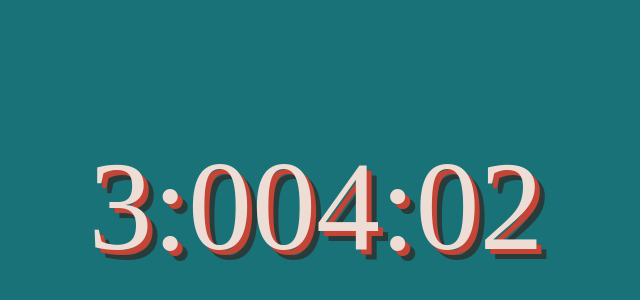
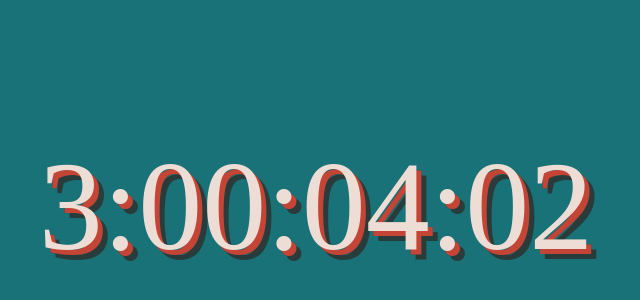
Before and after one commit to regreto/daynull, a plain HTML site: page index.html in a window 1280 px wide. Shown: the part 194-494 px from the top of the page, without its empty margins (324-964 px from the left). Drawn offline with Linux system fonts and the light colour scheme; a web font is replaced by a local one.

Commit message:
So it bugs already ...

```diff
--- a/index.html
+++ b/index.html
@@ -14,6 +14,6 @@
 <span class=minutes></span>
 <span class=seconds></span>
 </div>
-<script type=text/javascript>let weeks=document.querySelector("span.weeks"),days=document.querySelector("span.days"),hours=document.querySelector("span.hours"),minutes=document.querySelector("span.minutes"),seconds=document.querySelector("span.seconds");function update(){let diff=(new Date()).getTime()-1612710000000,count=Math.floor(diff/(7*24*60*60*1000));weeks.innerHTML=count>=1?count+":":"";diff-=count*7*24*60*60*1000;count=Math.floor(diff/(24*60*60*1000));days.innerHTML=count>=1?count+":":(weeks.innerHTML!=""?"0":"");if(days.innerHTML.length==1){days.innerHTML="0"+days.innerHTML}diff-=count*24*60*60*1000;count=Math.floor(diff/(60*60*1000));hours.innerHTML=count>=1?count+":":(days.innerHTML!=""?"0":"");if(hours.innerHTML.length==2){hours.innerHTML="0"+hours.innerHTML}diff-=count*60*60*1000;count=Math.floor(diff/(60*1000));minutes.innerHTML=count>=1?count+":":(hours.innerHTML!=""?"0":"");if(minutes.innerHTML.length==2){minutes.innerHTML="0"+minutes.innerHTML}diff-=count*60*1000;count=Math.floor(diff/1000);seconds.innerHTML=count>=1?count:(minutes.innerHTML!=""?"0":"");if(seconds.innerHTML.length==1){seconds.innerHTML="0"+seconds.innerHTML}diff-=count*1000}update();const updater=setInterval(update,1000);</script>
+<script type=text/javascript>let weeks=document.querySelector("span.weeks"),days=document.querySelector("span.days"),hours=document.querySelector("span.hours"),minutes=document.querySelector("span.minutes"),seconds=document.querySelector("span.seconds");function update(){let diff=(new Date()).getTime()-1612710000000,count=Math.floor(diff/(7*24*60*60*1000));weeks.innerHTML=count>=1?count+":":"";diff-=count*7*24*60*60*1000;count=Math.floor(diff/(24*60*60*1000));days.innerHTML=count>=1?count+":":(weeks.innerHTML!=""?"0:":"");if(days.innerHTML.length==1){days.innerHTML="0"+days.innerHTML}diff-=count*24*60*60*1000;count=Math.floor(diff/(60*60*1000));hours.innerHTML=count>=1?count+":":(days.innerHTML!=""?"0:":"");if(hours.innerHTML.length==2){hours.innerHTML="0"+hours.innerHTML}diff-=count*60*60*1000;count=Math.floor(diff/(60*1000));minutes.innerHTML=count>=1?count+":":(hours.innerHTML!=""?"0:":"");if(minutes.innerHTML.length==2){minutes.innerHTML="0"+minutes.innerHTML}diff-=count*60*1000;count=Math.floor(diff/1000);seconds.innerHTML=count>=1?count:(minutes.innerHTML!=""?"0":"");if(seconds.innerHTML.length==1){seconds.innerHTML="0"+seconds.innerHTML}diff-=count*1000}update();const updater=setInterval(update,1000);</script>
 </body>
 </html>
```
